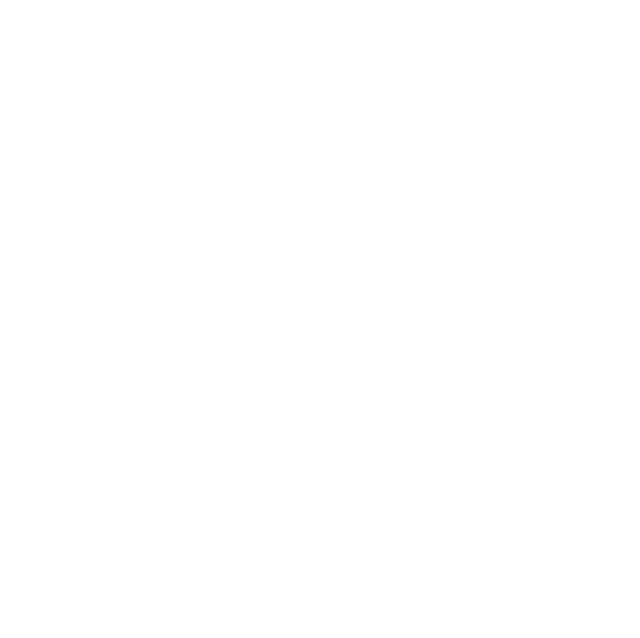
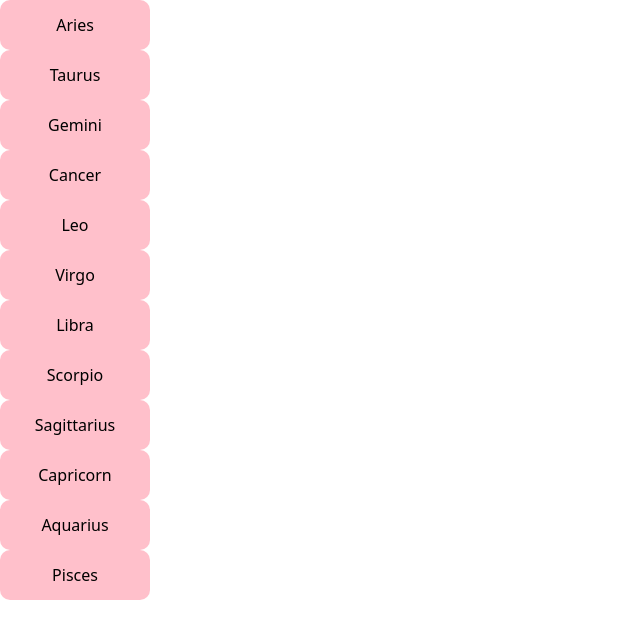
Before and after one commit to madeleine-patience/Considerate-Cat-Tarot-App, a React (Vite) app: page /Horoscope in a window 1280 px wide. Before the commit this address had no page. Shown: the top 638 px of the page, without its empty margins (0-640 px from the left). Built offline with nearby package versions, Linux system fonts and the light colour scheme; no server answers.

Commit message:
Added new page with API request.

```diff
--- a/src/App.tsx
+++ b/src/App.tsx
@@ -5,6 +5,7 @@
 import Home from "./pages/Home";
 import CatCatalogue from "./pages/CatCatalogue";
 import { Deck } from "./pages/Deck";
+import HoroscopeRead from "./pages/Horoscope";
 import {
   createBrowserRouter,
   RouterProvider,
@@ -22,6 +23,7 @@
       <Route path="/LandingPage" element={<LandingPage />} />
       <Route path="/Deck" element={<Deck />} />
       <Route path="/CatCatalogue" element={<CatCatalogue />} />
+      <Route path="/Horoscope" element={<HoroscopeRead />} />
     </Routes>
   );
 }
--- a/src/components/Menu.tsx
+++ b/src/components/Menu.tsx
@@ -26,6 +26,7 @@
     { buttonName: "Get a Tarot Read", urlRedirect: "/tarotRead" },
     { buttonName: "View All Cards", urlRedirect: "/Deck" },
     { buttonName: "View All Cats", urlRedirect: "/CatCatalogue" },
+    { buttonName: "Horoscope Read", urlRedirect: "/Horoscope" },
     { buttonName: "Shop", urlRedirect: "" },
     { buttonName: "Learn About Tarot", urlRedirect: "" },
     { buttonName: "About", urlRedirect: "" },
--- /dev/null
+++ b/src/pages/Horoscope.tsx
@@ -0,0 +1,62 @@
+import { useState, useEffect } from "react";
+import Button from "../components/Button";
+
+let cancer = "virgo";
+function HoroscopeRead() {
+  const [horoscopeRead, setHoroscopeRead] = useState("");
+  const [starSign, setStarSign] = useState("");
+  console.log(horoscopeRead);
+  useEffect(() => {
+    fetch(
+      `http://sandipbgt.com/theastrologer/api/horoscope/${starSign}/today/`,
+      {
+        method: "GET",
+      }
+    )
+      .then((response) => response.json())
+      .then((data) => {
+        setHoroscopeRead(data.horoscope);
+      })
+      .catch((err) => {
+        console.log(err.message);
+      });
+  }, [starSign]);
+
+  const buttonInfo = [
+    { buttonname: "Aries" },
+    { buttonname: "Taurus" },
+    { buttonname: "Gemini" },
+    { buttonname: "Cancer" },
+    { buttonname: "Leo" },
+    { buttonname: "Virgo" },
+    { buttonname: "Libra" },
+    { buttonname: "Scorpio" },
+    { buttonname: "Sagittarius" },
+    { buttonname: "Capricorn" },
+    { buttonname: "Aquarius" },
+    { buttonname: "Pisces" },
+  ];
+  const updateHoroscopeRead = (starSign: string) => {
+    setStarSign(starSign.toLowerCase());
+  };
+
+  const HoroscopeButtons = buttonInfo.map((buttonInfo) => {
+    return (
+      <Button
+        buttonName={buttonInfo.buttonname}
+        onClick={() => updateHoroscopeRead(buttonInfo.buttonname)}
+      >
+        {" "}
+      </Button>
+    );
+  });
+
+  return (
+    <>
+      {HoroscopeButtons}
+      <h1>{horoscopeRead}</h1>
+    </>
+  );
+}
+
+export default HoroscopeRead;
```
Also changed, not shown: 1 other file (tests, documents, lock files or other folders).
